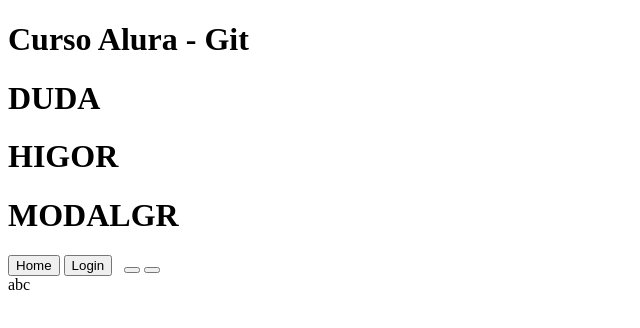
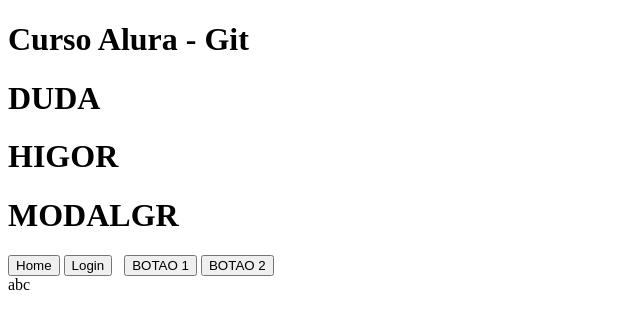
Before and after one commit to meb12/git_testando_3, a plain HTML site: page index.html in a window 1280 px wide. Shown: the whole page, without its empty margins (0-640 px from the left). Drawn offline with Linux system fonts and the light colour scheme.

Commit message:
commit nome botao

```diff
--- a/index.html
+++ b/index.html
@@ -17,8 +17,8 @@
     <img src="." alt="">
     <img src="." alt="">
 
-    <button type="button"></button>
-    <button type="button"></button>
+    <button type="button">BOTAO 1</button>
+    <button type="button">BOTAO 2</button>
 
     <footer>
         abc
```
